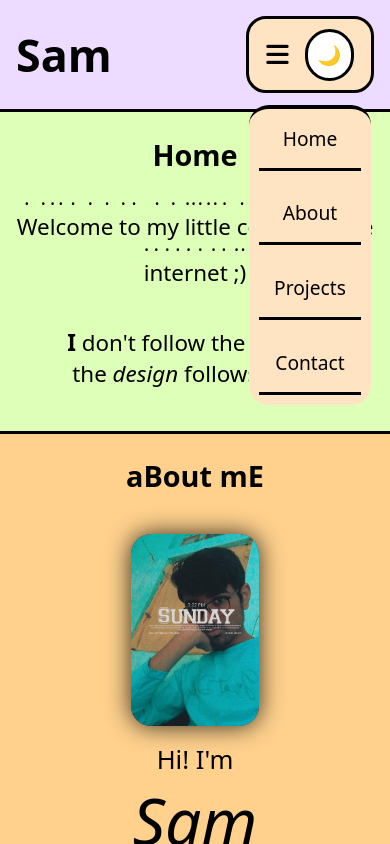
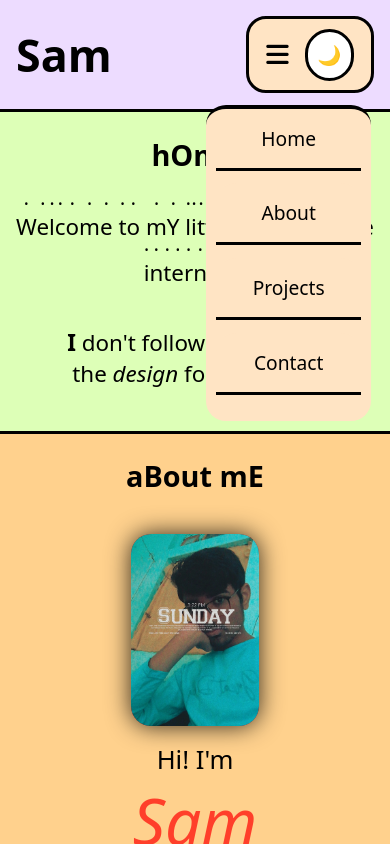
Before and after one commit to notsam3000/Project-1-Portfolio, a plain HTML site: page index.html in a window 390 px wide. Both pictures are taken after a click on the button 277 px from the left and 54 px from the top of the page. Shown: the top 844 px of the page. Drawn offline with Linux system fonts and the light colour scheme.

Commit message:
Enhanced Dark theme, Nav links style

```diff
--- a/index.html
+++ b/index.html
@@ -21,7 +21,7 @@
           <a href="#home">Home</a>
           <a href="#about">About</a>
           <a href="#projects">Projects</a>
-          <a href="#contact">Contact</a>
+          <a id="cont" href="#contact">Contact</a>
         </div>
         <button id="theme-toggle">
           🌙
@@ -31,8 +31,8 @@
     </header>
 
     <section id="home">
-      <h1>Home</h1>
-      <p id="welcome">Welcome to my little corner of the internet ;)</p>
+      <h1>hOme</h1>
+      <p id="welcome">Welcome to mY little corner of the internet ;)</p>
       <p>
         <b>I</b> don't follow the <i>design</i>,<br />the <i>design</i> follows
         <b>me</b> :)
@@ -60,7 +60,7 @@
           id="calc"
           >Simple Calc</a
         >
-        <a href="#" class="pro"
+        <a class="pro"
           >Math Game <br />
           (Coming Soon...)
         </a>
--- a/style.css
+++ b/style.css
@@ -37,7 +37,7 @@ nav {
   padding-right: 1rem;
 
   display: flex;
-  justify-content: space-around;
+  justify-content: space-evenly;
   align-items: center;
 
   background-color: bisque;
@@ -48,9 +48,14 @@ nav a {
   text-decoration: none;
   color: #000;
   font-size: 1.2rem;
-  /* border: 1px solid black; */
+  border: 0.2rem solid black;
   border-radius: 20px;
   padding: 1rem;
+  background-color: rgba(255, 0, 0, 0.438);
+  transition: all 0.2s;
+}
+nav a:hover {
+  background-color: rgba(255, 0, 0, 0.753);
 }
 
 section {
@@ -72,6 +77,9 @@ section h1 {
   background-color: #ddffb7;
   border-bottom: 0.2rem solid #000;
 }
+.dark-mode #home h1 {
+  color: #ddffb7;
+}
 #home #welcome {
   text-align: center;
   font-size: 1.4rem;
@@ -86,13 +94,22 @@ section h1 {
   background-color: #ffd18d;
   border-bottom: 0.2rem solid #000;
 }
+.dark-mode #about h1 {
+  color: #ffd18d;
+}
 #projects {
   background-color: rgb(255, 140, 140);
   border-bottom: 0.2rem solid #000;
 }
+.dark-mode #projects h1 {
+  color: rgb(255, 140, 140);
+}
 #contact {
   background-color: rgb(205, 253, 255);
   border-bottom: 0.2rem solid #000;
+}
+.dark-mode #contact h1 {
+  color: rgb(205, 253, 255);
 }
 
 /* Theme Toggle */
@@ -195,6 +212,8 @@ nav #theme-toggle {
   font-size: 4rem;
   position: relative;
   left: 3rem;
+  color: rgba(255, 0, 0, 0.699);
+  text-shadow: #000;
 }
 
 #about p {
@@ -309,9 +328,9 @@ nav #theme-toggle {
     flex-direction: column;
     position: absolute;
     top: 120%; /* pushes below nav */
-    left: 0;
+    left: -35%;
     /* right: 20rem; */
-    width: 100%; /* full screen width */
+    width: 135%; /* full screen width */
     background-color: bisque;
     /* padding: 1rem 0; */
     border-top: 0.3rem solid #000;
@@ -325,14 +344,22 @@ nav #theme-toggle {
 
   .nav-links a {
     text-align: center;
-    padding: 1rem 0;
+    padding-top: 1rem;
     font-size: 1.2rem;
     width: 100%;
     color: #000;
     text-decoration: none;
+    border: none;
     border-bottom: 0.2rem solid #000;
-    border-radius: 0;
+    /* border-top-left-radius: 20px;
+    border-top-right-radius: 20px; */
+    border-bottom-right-radius: 0;
+    border-bottom-left-radius: 0;
+    background-color: bisque;
     /* border-top: 1px solid #000; */
+  }
+  .nav-links #cont {
+    margin-bottom: 1rem;
   }
 
   /* dark nav */
```
